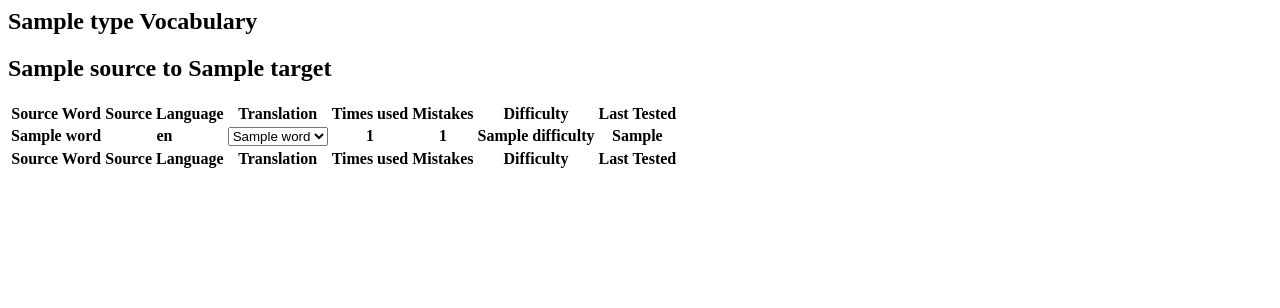
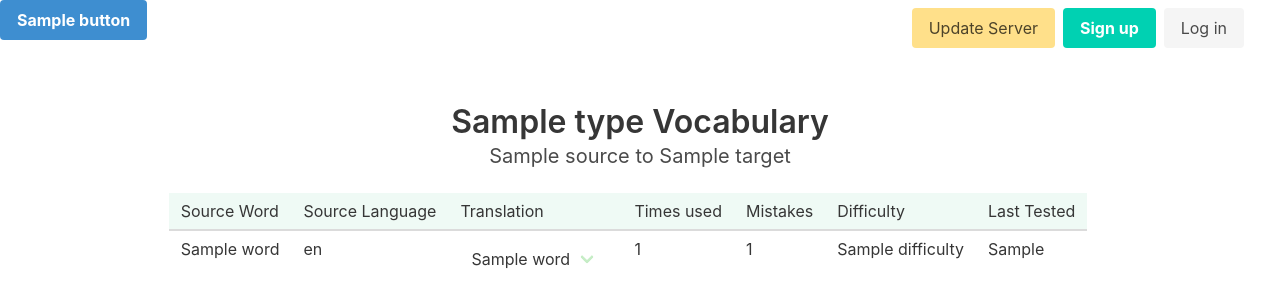
Before and after one commit to Matt-Farncomb/Language-Flashcards, a FastAPI app: template client/templates/table.html in a window 1280 px wide. Shown: the top 308 px of the page. Run offline with FastAPI, Linux system fonts and the light colour scheme; the template is opened without the code that fills it: most values are stand-ins (such as "Sample title", 1, 10 or a date in 2020); lists and menus that the app fills with data are empty; some libraries are stand-ins or nearby versions.

Commit message:
Changed styling to table and simplified the templates a little

```diff
--- a/client/static/css/styles.css
+++ b/client/static/css/styles.css
@@ -2,6 +2,23 @@
 /* This is to prevent icons effecting click events */
 button > i {
   pointer-events: none;
+}
+
+.table-rows:nth-child(2n) {
+  background-color: #fcfaf9;
+}
+
+.table {
+  margin-left: auto;
+  margin-right: auto;
+}
+
+.table .input, .select select, .textarea {
+  border:none !important;
+}
+
+.table .select:after {
+  border-color: #c6edc6 !important;
 }
 
 /* #play-word {
--- a/client/static/js/deck/customCard.js
+++ b/client/static/js/deck/customCard.js
@@ -5,9 +5,9 @@ class CustomCard {
     #recorder;
     #audio;
 
-    constructor(server) {
+    constructor(server, ui) {
         this.#server = server;
-        this.#recorder = new Recorder(this);
+        this.#recorder = new Recorder(this, ui);
     }
 
     get word() {
--- a/client/static/js/recorder.js
+++ b/client/static/js/recorder.js
@@ -8,17 +8,20 @@ class Recorder {
     #customCard;
 
 
-    constructor(customCard) {
+    constructor(customCard, ui) {
         // this.#mediaRecorder = new MediaRecorder();
         this.#chunks = [];
         this.#customCard = customCard;
         this.#recordButton = document.querySelector("#record");
+        this.ui = ui;
 
         this.#recordButton.addEventListener('click', () => {
             if (this.#recording) {
                 this.stop();
+                this.ui.readyToUpload();
             } else {
                 this.record();
+                this.ui.disableAddCard();
             }
         });
     }
--- a/client/templates/base.html
+++ b/client/templates/base.html
@@ -14,7 +14,8 @@
   <body>
     <div class="container">
 
-      {% include 'home.html' %}
+      {% block tableblock %}{% endblock %}
+      {% block uiblock %}{% endblock %}
 
   </body>
 </html>
--- a/client/templates/home.html
+++ b/client/templates/home.html
@@ -1,3 +1,6 @@
+{% extends 'base.html' %}
+
+{% block uiblock %}
 
     <div class="container">
 
@@ -10,3 +13,5 @@
     {% include 'modals/create_deck_modal.html' %}
     {% include 'modals/choose_language.html' %}
     {% include 'modals/update_server.html' %}
+
+{% endblock %}
--- a/client/templates/table.html
+++ b/client/templates/table.html
@@ -1,14 +1,21 @@
+{% extends 'base.html' %}
+
 {% set column_names %}
 <tr class="has-background-success-light has-text-primary">
-  <th>Source Word</th>
-  <th>Source Language</th>
-  <th>Translation</th>
-  <th>Times used</th>
-  <th>Mistakes</th>
-  <th>Difficulty</th>
-  <th>Last Tested</th>
+  <td>Source Word</td>
+  <td>Source Language</td>
+  <td>Translation</td>
+  <td>Times used</td>
+  <td>Mistakes</td>
+  <td>Difficulty</td>
+  <td>Last Tested</td>
 </tr>
 {% endset %}
+
+{% include 'navbar.html' %}
+
+{% block tableblock %}
+
   <section class="section has-text-centered">
     <h1 class="title">{{ languages.type }} Vocabulary</h1>
     <h2 class="subtitle">{{ languages.source }} to {{ languages.target }}</h2>
@@ -17,15 +24,17 @@
           {{ column_names }}
         </thead>
         <tfoot>
+          {% if words|length > 10 %}
             {{ column_names }}
+          {% endif %}
         </tfoot>
         <tbody>
 
           {% for word in words %}
-        <tr class="">
-            <th>{{ word.word }}</th>
-            <th>{{ word.language }}</th>
-            <th>
+          <tr class="table-rows">
+              <td>{{ word.word }}</td>
+              <td>{{ word.language }}</td>
+              <td>
                   {% if word.translations|count > 0 %}
                   <div class="select">
                     <select>
@@ -35,17 +44,19 @@
                     </select>
                   </div>
                   {% endif %}
+              </td>
 
-            </th>
-            <th>{{ word.wordinfo.used_count }}</th>
-            <th>{{ word.wordinfo.answered_wrong_count }}</th>
-            <th>{{ word.wordinfo.difficulty() }}</th>
-            <th>{{ word.wordinfo.last_tested }}</th>
+              <td>{{ word.wordinfo.used_count }}</td>
+              <td>{{ word.wordinfo.answered_wrong_count }}</td>
+              <td>{{ word.wordinfo.difficulty() }}</td>
+              <td>{{ word.wordinfo.last_tested }}</td>
 
-            <th></th>
+              <td></td>
           </tr>
           {% endfor %}
 
         </tbody>
     </table>
   </section>
+
+{% endblock %}
--- a/server/main.py
+++ b/server/main.py
@@ -52,7 +52,7 @@ def read_item(request: Request):
         "button":"Table"
     }
 
-    return templates.TemplateResponse("base.html", {"request": request, "lang": lang, "js_files": js_files, "nav_left_button": nav_left_button})
+    return templates.TemplateResponse("home.html", {"request": request, "lang": lang, "js_files": js_files, "nav_left_button": nav_left_button})
 
 @app.get("/table/", response_class=HTMLResponse)
 def table(request: Request, source_language: str, target_language: str, is_custom: bool):
@@ -84,14 +84,14 @@ def table(request: Request, source_language: str, target_language: str, is_custo
     }
 
     languages = {
-        "type": "custom" if is_custom else "Duo Lingo",
+        "type": "Custom" if is_custom else "Duo Lingo",
         "source":source_language,
         "target":target_language
     }
 
     print(words)
 
-    return templates.TemplateResponse("base_table.html", {"request": request, "words": words, "js_files": js_files,  "nav_left_button": nav_left_button, "languages": languages} )
+    return templates.TemplateResponse("table.html", {"request": request, "words": words, "js_files": js_files,  "nav_left_button": nav_left_button, "languages": languages} )
 
 def validate(content: str) -> bool:
     for char in content:
```
Also changed, not shown: client/static/js/ui.js (+15 -15 lines), client/templates/base_table.html (deleted, +0 -24 lines). Lines whose indentation alone changed are shown as unchanged.
